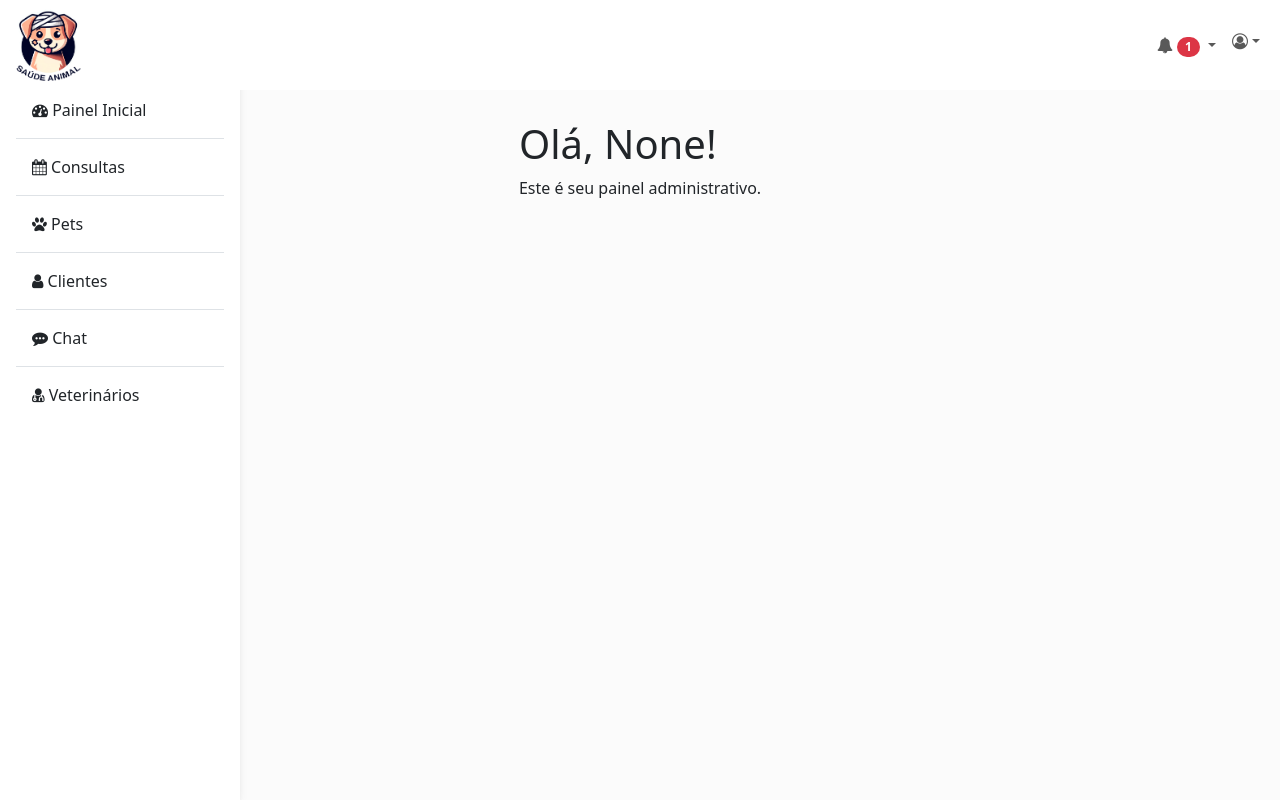
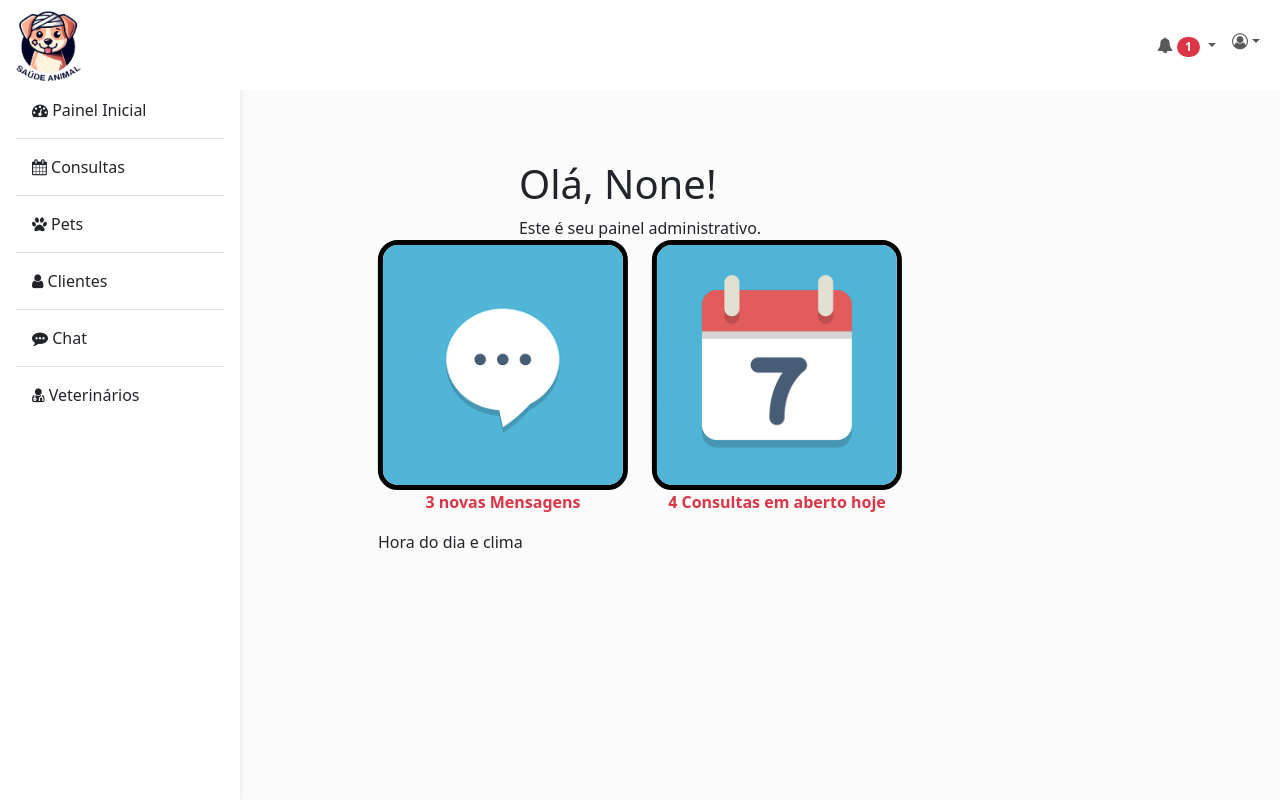
Before and after one commit to JoaoVictorCRP/ihc-clinica-veterinaria, a Flask app: page /painel-administrativo in a window 1280 px wide. Run offline with Flask 3, Linux system fonts and the light colour scheme.

Commit message:
painel principal

```diff
--- a/static/css/adm-painel.css
+++ b/static/css/adm-painel.css
@@ -43,3 +43,11 @@ body {
     align-items: center;
     justify-content: center;
   }
+
+  /* Container Princiapl  */
+
+.main {
+  display: flex;
+  justify-content: center;
+  align-items: center;
+}
--- a/templates/adm-painel.html
+++ b/templates/adm-painel.html
@@ -12,11 +12,34 @@
 </head>
 <body>
     {% include './contents/side-bar-adm.html' %}
-    <div class="position-absolute start-50 translate-middle" style="bottom: 70%;">
+    <div class="position-absolute start-50 translate-middle" style="bottom: 65%;">
         <div class="container-md">
             <h1> Olá, {{ user }}!</h1>
             Este é seu painel administrativo.
     </div>
+    <div class="position-absolute top-100 start-50 translate-middle" style="width:max-content; bottom: 10%">
+        <div class="container">
+            <div class="row">
+
+            <div class="col" >
+                <img src="./static/images/painel-adm/chat-b.png" width="250px" style="border: solid black 5px; border-radius:20px">
+                <p class="text-center text-danger"> <strong>3 novas Mensagens</strong> </p>
+              </div>
+
+              <div class="col">
+                <img src="./static/images/painel-adm/consulta-b.png" width="250px" style="border: solid black 5px; border-radius:20px">
+                <p class="text-center text-danger"> <strong>4 Consultas em aberto hoje</strong> </p>
+              </div>
+
+            </div>
+            <div class="row">
+              <div class="col">
+                Hora do dia e clima
+              </div>
+            </div>
+          </div>
+    </div>
+
 
     <script src="./static/js/adm-bar.js"></script>
 </body>
```
Also changed, not shown: static/images/painel-adm/chat-b.png (added), static/images/painel-adm/chat.png (added), static/images/painel-adm/consulta-b.png (added), static/images/painel-adm/consulta.png (added), 1 other file.
